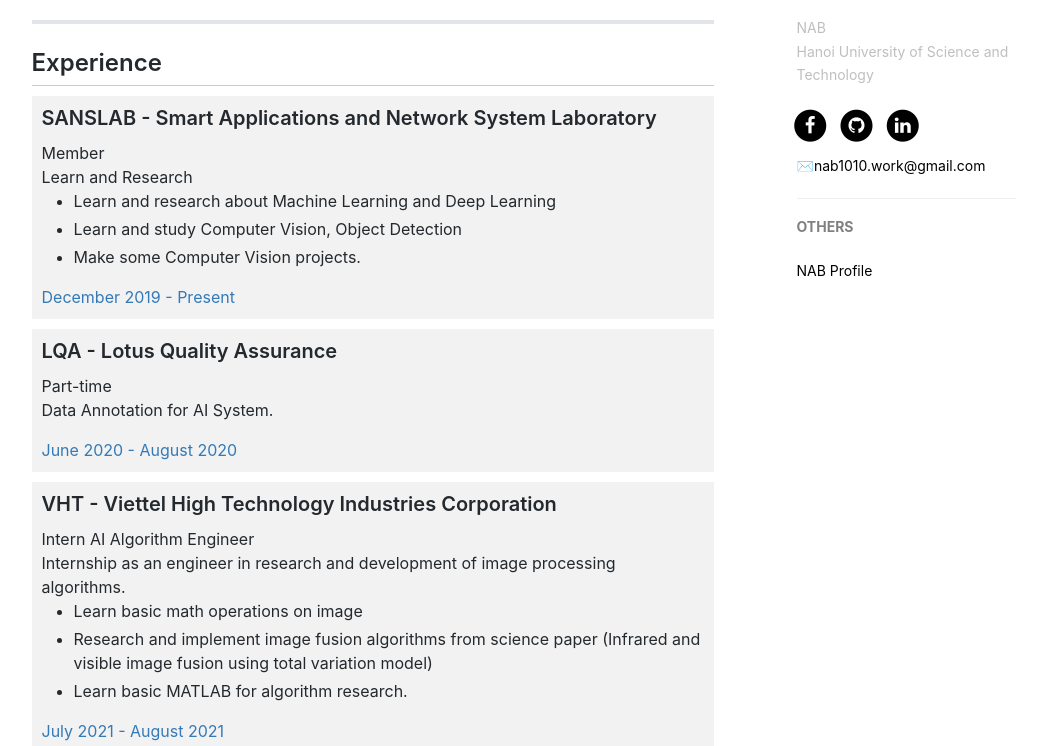
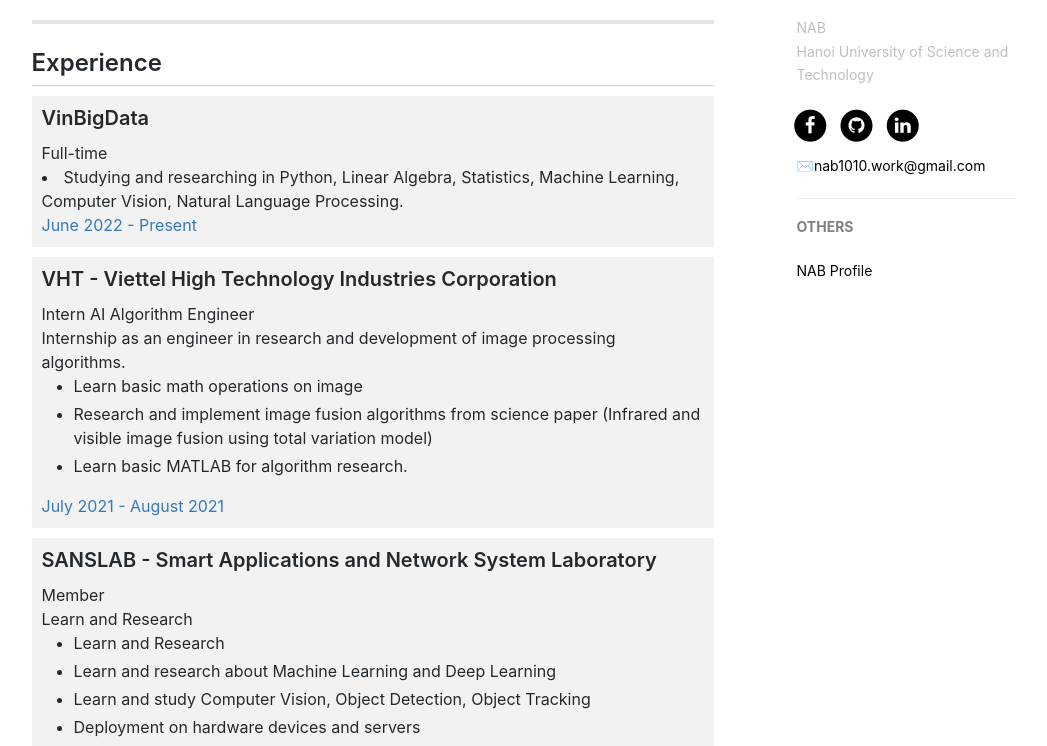
Before and after one commit to nab1010/nab1010.github.io, a Jekyll site: the page built from profile.html, in a window 1280 px wide and 900 px high, scrolled down 711 px, cut to the strip 154-900 px from the top of the window. Shown: the whole strip, without its empty margins (151-1198 px from the left). Built offline with Jekyll 4.4.1, drawn with Linux system fonts in a browser that asks for light colours; nearby versions of some CDN libraries; comment, search, counter and statistics services are not loaded; some of the changed text lies outside the part shown.

Commit message:
update Profile

```diff
--- a/profile.html
+++ b/profile.html
@@ -43,27 +43,18 @@ hidden: true
             <section class="resume-section" id="experience">
                 <div class="resume-section-content">
                     <h2 class="mb-5">Experience</h2>
+
                     <div class="d-flex flex-column flex-md-row justify-content-between mb-5">
                         <div class="flex-grow-1">
-                            <h3 class="mb-0">SANSLAB - Smart Applications and Network System Laboratory</h3>
-                            <div class="subheading mb-3">Member</div>
-                            Learn and Research
-                            <ul>
-                                <li data-item-count="1">Learn and research about Machine Learning and Deep Learning</li>
-                                <li data-item-count="2">Learn and study Computer Vision, Object Detection</li>
-                                <li data-item-count="2">Make some Computer Vision projects.</li>
-                            </ul>
+                            <h3 class="mb-0">VinBigData</h3>
+                            <div class="subheading mb-3">Full-time</div>
+                            <li data-item-count="1">Studying and researching in Python, Linear Algebra,
+                                Statistics, Machine Learning, Computer Vision, Natural Language
+                                Processing.</li>
                         </div>
-                        <div class="flex-shrink-0"><span class="text-primary">December 2019 - Present</span></div>
+                        <div class="flex-shrink-0"><span class="text-primary">June 2022 - Present</span></div>
                     </div>
-                    <div class="d-flex flex-column flex-md-row justify-content-between mb-5">
-                        <div class="flex-grow-1">
-                            <h3 class="mb-0">LQA - Lotus Quality Assurance</h3>
-                            <div class="subheading mb-3">Part-time</div>
-                            <p>Data Annotation for AI System.</p>
-                        </div>
-                        <div class="flex-shrink-0"><span class="text-primary">June 2020 - August 2020</span></div>
-                    </div>
+
                     <div class="d-flex flex-column flex-md-row justify-content-between mb-5">
                         <div class="flex-grow-1">
                             <h3 class="mb-0">VHT - Viettel High Technology Industries Corporation</h3>
@@ -78,6 +69,25 @@ hidden: true
                         </div>
                         <div class="flex-shrink-0"><span class="text-primary">July 2021 - August 2021</span></div>
                     </div>
+
+                    <div class="d-flex flex-column flex-md-row justify-content-between mb-5">
+                        <div class="flex-grow-1">
+                            <h3 class="mb-0">SANSLAB - Smart Applications and Network System Laboratory</h3>
+                            <div class="subheading mb-3">Member</div>
+                            Learn and Research
+                            <ul>
+                                <li data-item-count="1">Learn and Research</li>
+                                <li data-item-count="2">Learn and research about Machine Learning and Deep Learning</li>
+                                <li data-item-count="3">Learn and study Computer Vision, Object Detection, Object Tracking</li>
+                                <li data-item-count="4">Deployment on hardware devices and servers</li>
+                                <li data-item-count="5">Make some Computer Vision projects.</li>
+                            </ul>
+                        </div>
+                        <div class="flex-shrink-0"><span class="text-primary">December 2019 - Present</span></div>
+                    </div>
+
+
+
                 </div>
             </section>
             <hr class="m-0" />
```
Also changed, not shown: package.json (+5 -5 lines), 1 other file.
